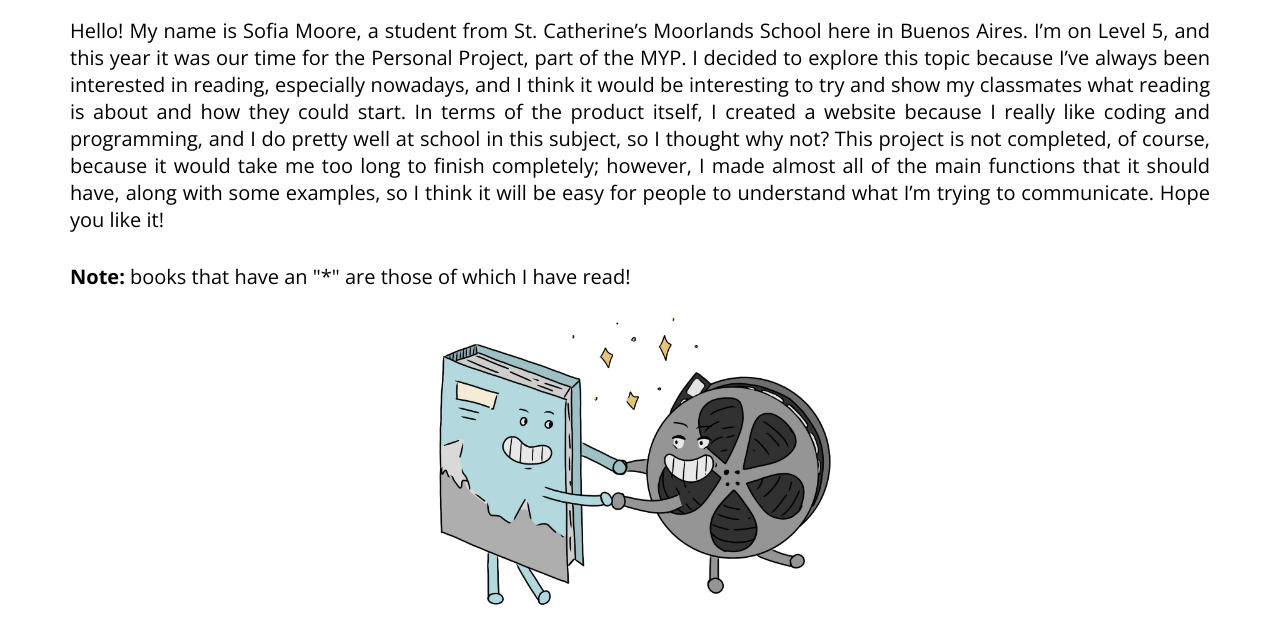
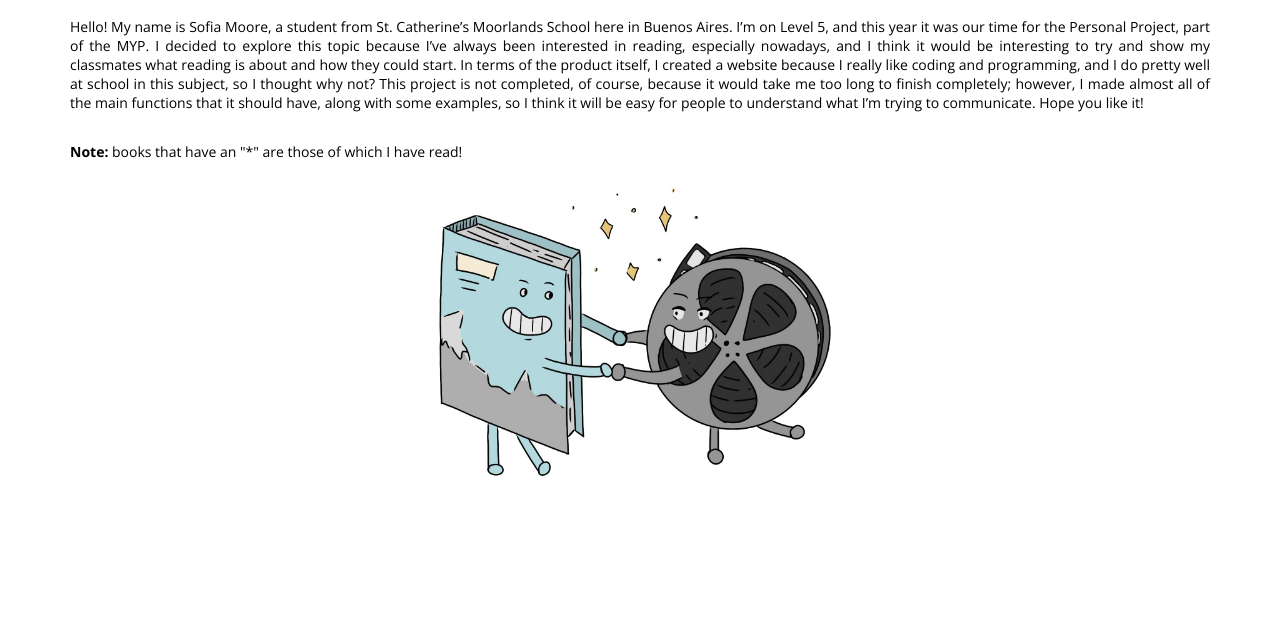
Before and after one commit to sofia-moore/sofia-moore.github.io, a plain HTML site: page about.html in a window 1280 px wide. Shown: the part 152-796 px from the top of the page. Drawn offline with nearby package versions, Linux system fonts and the light colour scheme.

Commit message:
Update about.css

```diff
--- a/about.css
+++ b/about.css
@@ -9,7 +9,7 @@ h1{
 }
 
 p{
-  font-size: 20px;
+  font-size: 14px;
   text-align: justify;
   padding: 70px;
   padding-top: 20px;
```
